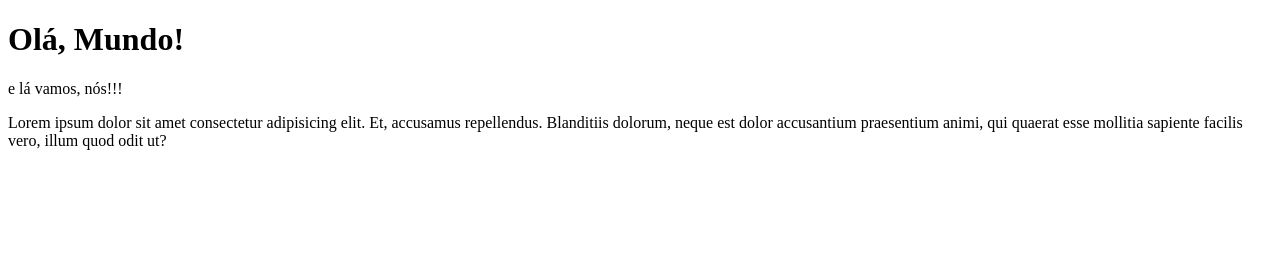
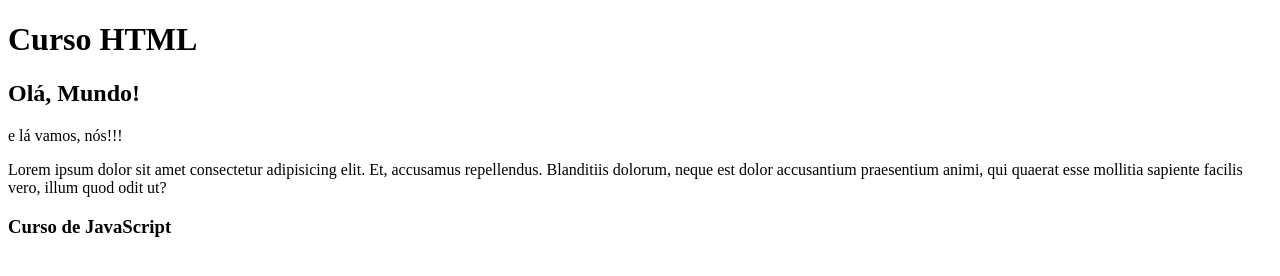
Before and after one commit to WellingtonKalebi23/Ola-Mundo, a plain HTML site: page site-exemplo/index.html in a window 1280 px wide. Drawn offline with Linux system fonts and the light colour scheme.

Commit message:
comecei a escrever o conteudo

```diff
--- a/site-exemplo/index.html
+++ b/site-exemplo/index.html
@@ -7,7 +7,10 @@
     <title>Meu primeiro site em repositório</title>
 </head>
 <body>
-    <h1>Olá, Mundo!</h1>
+    <header>
+        <h1>Curso HTML</h1>
+    </header>
+    <h2>Olá, Mundo!</h2>
     <p>
         e lá vamos, nós!!!
     </p>
@@ -16,5 +19,8 @@
     Et, accusamus repellendus. Blanditiis dolorum, neque est dolor accusantium
     praesentium  animi, qui quaerat esse mollitia sapiente facilis vero, illum quod odit ut?
     </p>
+    <article>
+        <h3>Curso de JavaScript</h3>
+    </article>
 </body>
 </html>
```
